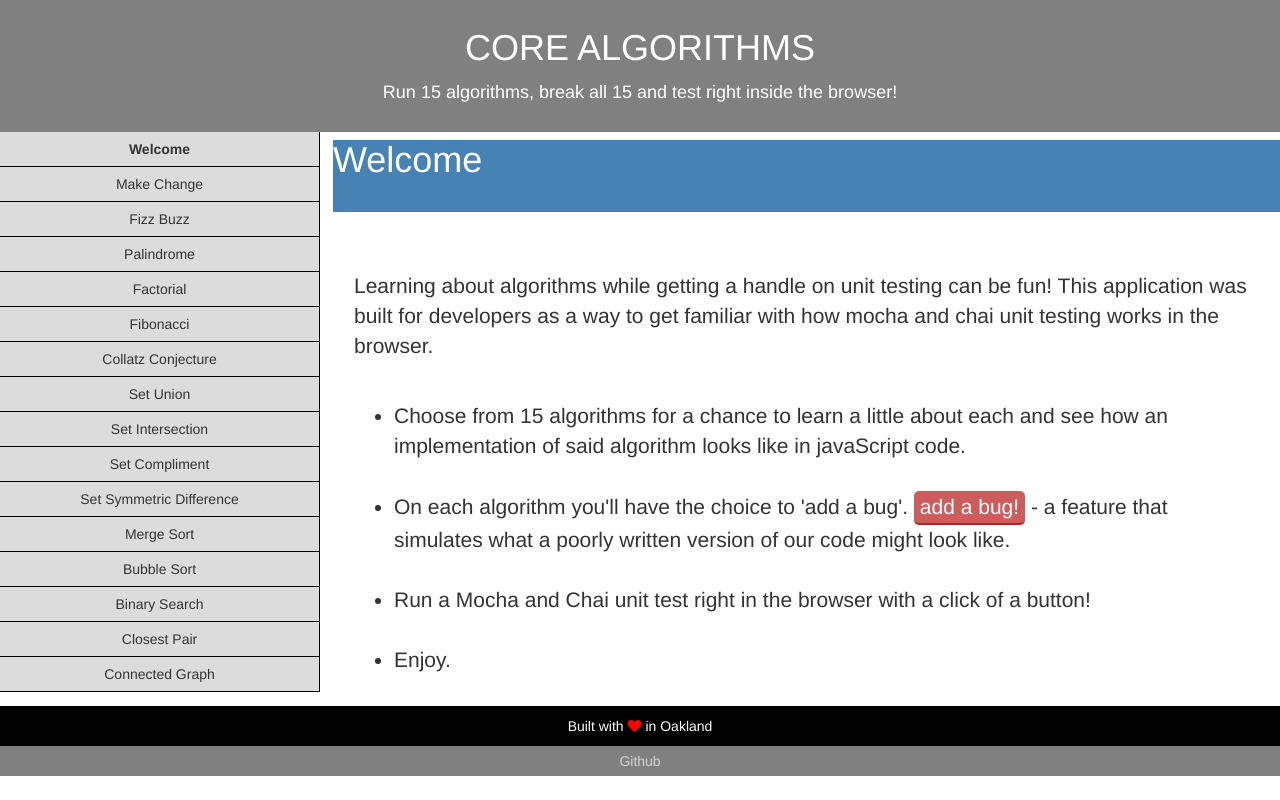
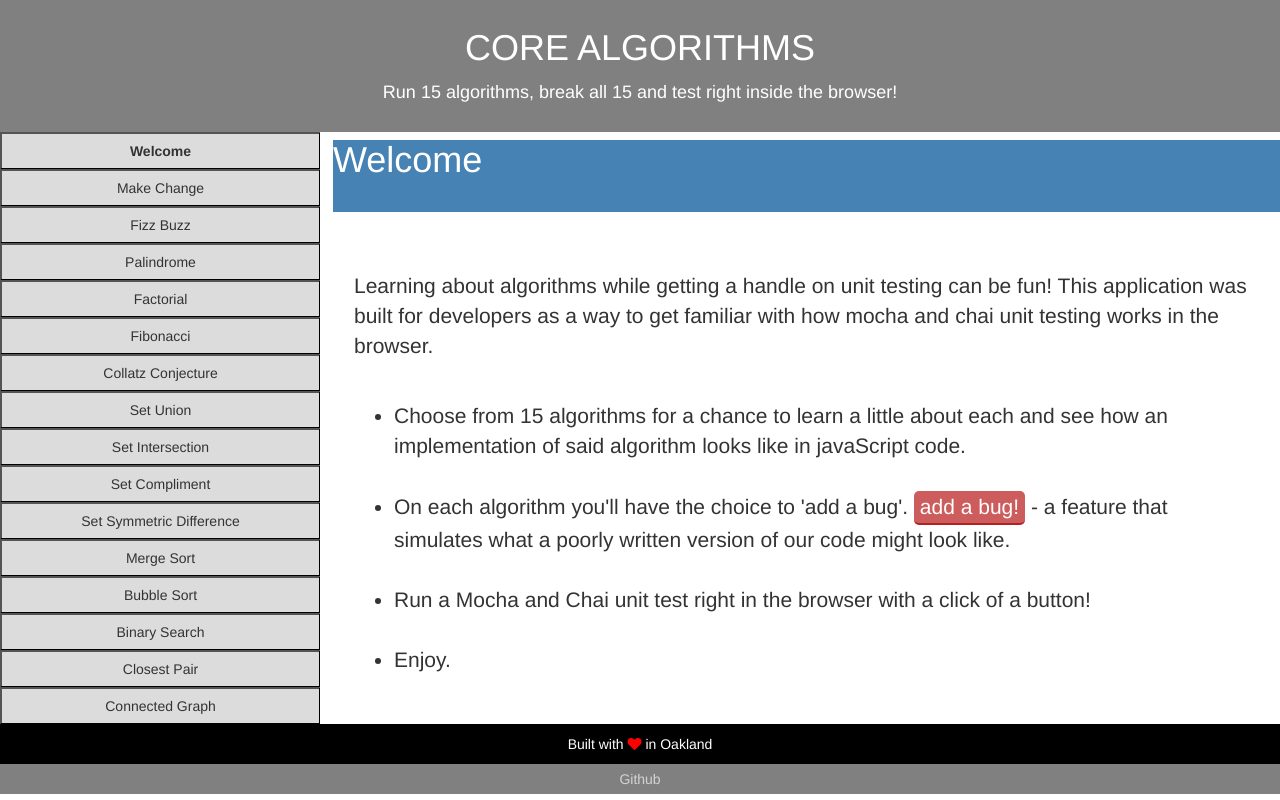
Before and after one commit to TheYesUniverse/three-fowl-core-algorithms, a website: page index.html in a window 1280 px wide. Drawn offline with nearby package versions, Linux system fonts and the light colour scheme.

Commit message:
create and link into html your new javaScript file

```diff
--- a/index.html
+++ b/index.html
@@ -17,22 +17,22 @@
 
     <div class="row">
       <div id="navContainer" class="col-md-3">
-        <div class="option"><strong>Welcome</strong></div>
-        <div class="option">Make Change</div>
-        <div class="option">Fizz Buzz</div>
-        <div class="option">Palindrome</div>
-        <div class="option">Factorial</div>
-        <div class="option">Fibonacci</div>
-        <div class="option">Collatz Conjecture</div>
-        <div class="option">Set Union</div>
-        <div class="option">Set Intersection</div>
-        <div class="option">Set Compliment</div>
-        <div class="option">Set Symmetric Difference</div>
-        <div class="option">Merge Sort</div>
-        <div class="option">Bubble Sort</div>
-        <div class="option">Binary Search</div>
-        <div class="option">Closest Pair</div>
-        <div class="option">Connected Graph</div>
+        <button class="option" onclick="welcomePage()"><strong>Welcome</strong></button>
+        <button class="option" onclick="makeChangePage()">Make Change</button>
+        <button class="option">Fizz Buzz</button>
+        <button class="option">Palindrome</button>
+        <button class="option">Factorial</button>
+        <button class="option">Fibonacci</button>
+        <button class="option">Collatz Conjecture</button>
+        <button class="option">Set Union</button>
+        <button class="option">Set Intersection</button>
+        <button class="option">Set Compliment</button>
+        <button class="option">Set Symmetric Difference</button>
+        <button class="option">Merge Sort</button>
+        <button class="option">Bubble Sort</button>
+        <button class="option">Binary Search</button>
+        <button class="option">Closest Pair</button>
+        <button class="option">Connected Graph</button>
       </div>
       <div id="contentContainer" class="col-md-9">
         <div id="welcomeContainer">
@@ -57,5 +57,7 @@
 
     <div id="subfooter" class="col-md-12">Built with <i class="fa fa-heart" aria-hidden="true"></i> in Oakland</div>
     <div id="footer" class="col-md-12"><a id="githubLink" href="https://github.com/mikeadossi/three-fowl-core-algorithms">Github</a></div>
+
+  <script src="scripts/main.js"></script>
   </body>
 </html>
--- /dev/null
+++ b/scripts/main.js
@@ -0,0 +1,3 @@
+"use strict"
+
+console.log('js works')
--- a/styles/main.css
+++ b/styles/main.css
@@ -24,6 +24,8 @@ body{
   border-right: 1px solid black;
   padding:7px;
   text-align:center;
+  display:block;
+  width:100%;
 }
 .option:hover{
   background-color:lightgrey;
```
